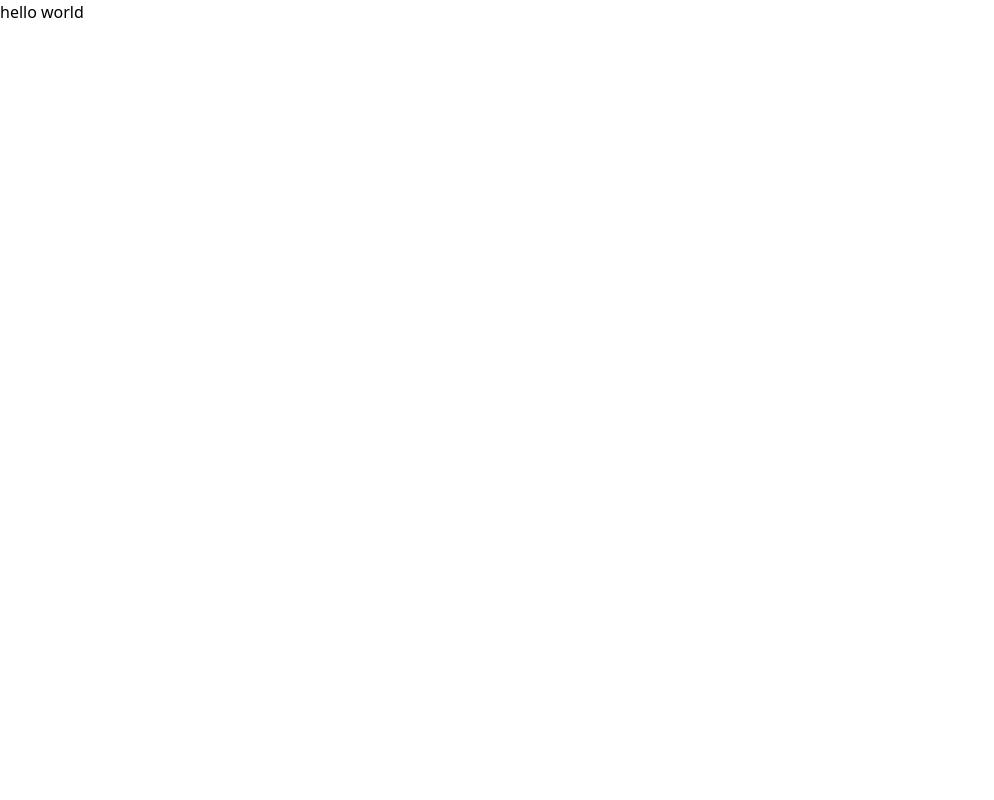
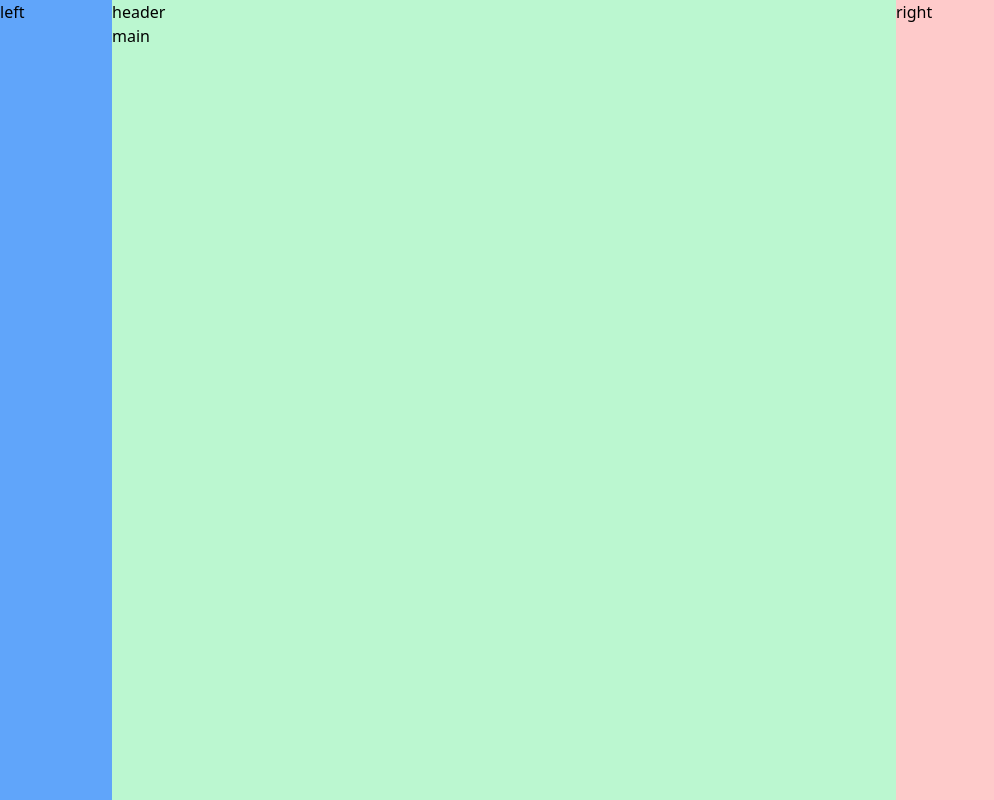
Before and after one commit to SubairMohamed/todo-pratical, a React (Create React App) app: page / in a window 1280 px wide. Shown: the whole page, without its empty margins (0-994 px from the left). Built offline with nearby package versions, Linux system fonts and the light colour scheme.

Commit message:
first-changes

```diff
--- a/src/App.js
+++ b/src/App.js
@@ -1,8 +1,25 @@
 
 function App() {
   return (
-    <div>
-      <h1>hello world</h1>
+    <div className="flex min-h-screen">
+      {/* aside left */}
+
+      <aside id="left" className="bg-blue-400 w-20 lg:w-28 flex-none">
+        left
+      </aside>
+      {/* main */}
+
+      <section id="main" className="bg-green-200 grow">
+        <header>header</header>
+        <main>main</main>
+      </section>
+
+      {/* aside right */}
+
+      <aside id="right" className="bg-red-200 sm:hidden md:block md:w-80 lg:w-96">
+        right
+      </aside>
+
     </div>
   );
 }
```
